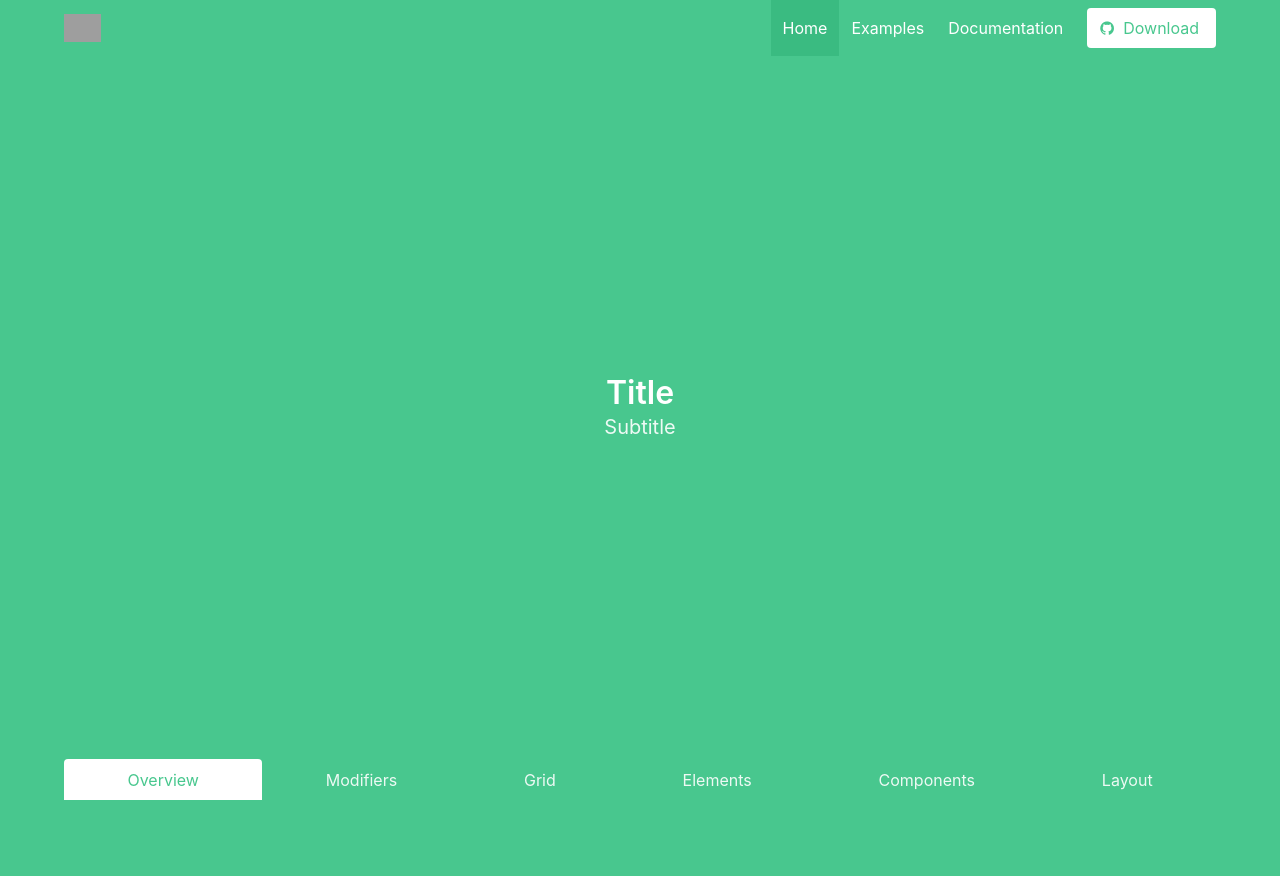
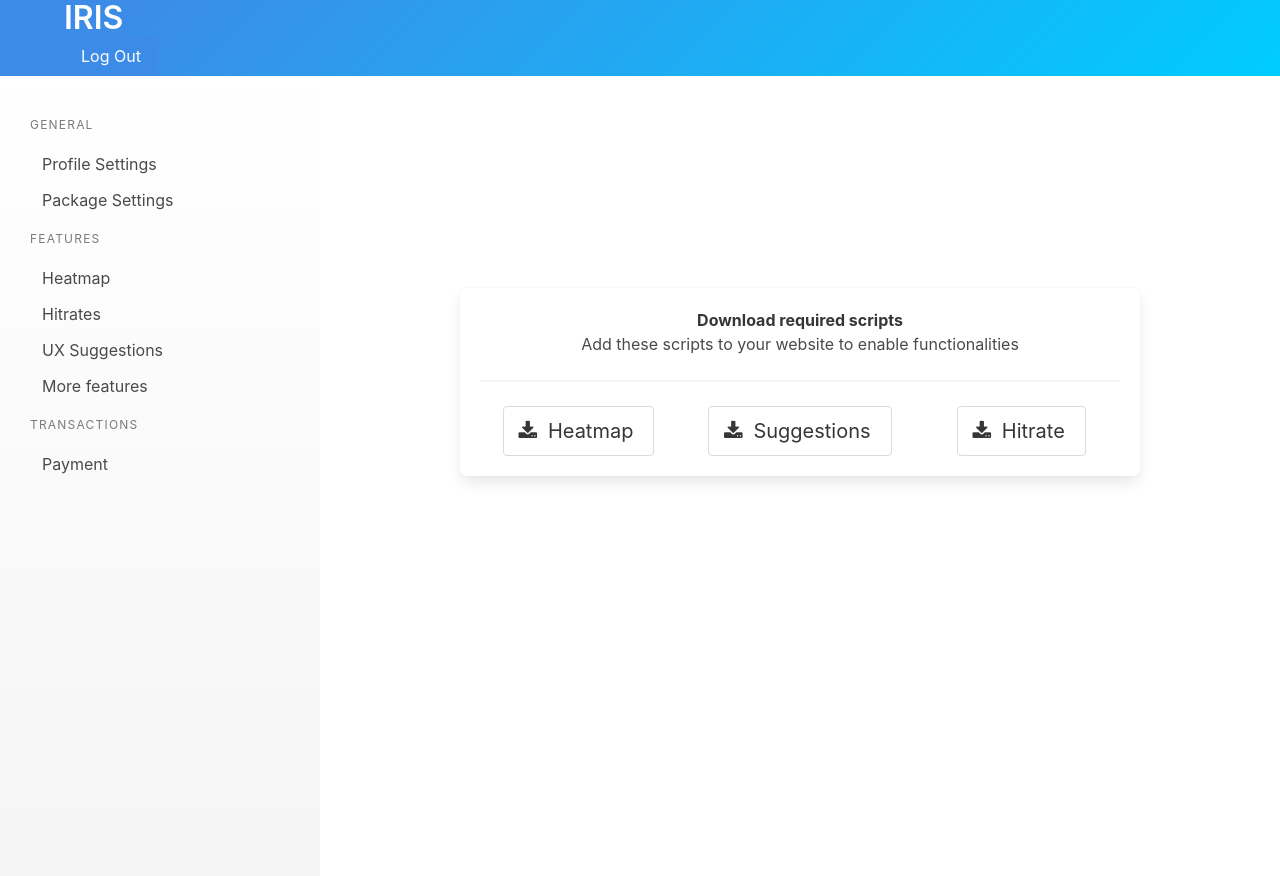
Before and after one commit to kashyap07/ux-design-tool, a Python web app: template views/dashboard.html in a window 1280 px wide. Before the commit the page ends 800 px from the top, so only its background shows below. Run offline with Jinja, Linux system fonts and the light colour scheme; the template is opened without the code that fills it, so the values that code supplies are empty; some libraries are stand-ins or nearby versions; grey boxes are pictures that could not be loaded.

Commit message:
Added basic dashboard structure
wip styling to be remade with sass

```diff
--- a/assets/css/styles.css
+++ b/assets/css/styles.css
@@ -45,3 +45,30 @@ a {
 a.nav-item.is-tab, a.nav-item.is-tab.is-active, h1.title, h2.subtitle {
 	color: white;
 }
+
+h1.title.is-black {
+	color: black;
+}
+
+#side-nav {
+	background-image: -webkit-linear-gradient(bottom, whitesmoke, white);
+	min-height: 100vh;
+}
+
+.no-padding {
+	padding-top: 12px;
+	padding-left: 12px;
+	padding-right: 12px;
+	padding-bottom: 12px;
+}
+
+div#side-nav.column.is-3-desktop.is-3-tablet.is-12-mobile {
+	padding-top: 40px;
+	padding-left: 30px;
+}
+
+#box-thingy {
+	margin-top: 25vh;
+	margin-left: 10vw;
+	margin-right: 10vw;
+}
--- a/views/dashboard.html
+++ b/views/dashboard.html
@@ -10,72 +10,102 @@
 		<link rel="stylesheet" href="../assets/css/styles.css">
 	</head>
 	<body>
-		<section class="hero is-success is-fullheight">
-			<!-- Hero head: will stick at the top -->
-			<div class="hero-head">
-			  <header class="navbar">
+		<section class="hero">
+			<div class="hero-head nav-hero">
+				<header class="nav">
 					<div class="container">
-				  <div class="navbar-brand">
-					<a class="navbar-item">
-					  <img src="http://bulma.io/images/bulma-type-white.png" alt="Logo">
+						<div class="nav-left">
+							<a class="nav-item">
+								<h1 class="title">
+									<strong>IRIS</strong>
+								</h1>
 							</a>
-					<span class="navbar-burger burger" data-target="navbarMenuHeroC">
+						</div>
+						<span class="nav-toggle">
 							<span></span>
 							<span></span>
 							<span></span>
 						</span>
+						<div class="nav-right nav-menu">
+							<span class="nav-item">
+								<div class="field is-grouped">
+									<p class="control">
+										<a class="button is-primary">
+											Log Out
+										</a>
+									</p>
 								</div>
-				  <div id="navbarMenuHeroC" class="navbar-menu">
-					<div class="navbar-end">
-					  <a class="navbar-item is-active">
-						Home
-					  </a>
-					  <a class="navbar-item">
-						Examples
-					  </a>
-					  <a class="navbar-item">
-						Documentation
-					  </a>
-					  <span class="navbar-item">
-						<a class="button is-success is-inverted">
-						  <span class="icon">
-							<i class="fa fa-github"></i>
 							</span>
-						  <span>Download</span>
-						</a>
-					  </span>
-					</div>
 						</div>
 					</div>
 				</header>
 			</div>
 
-			<!-- Hero content: will be in the middle -->
-			<div class="hero-body">
-			  <div class="container has-text-centered">
-				<h1 class="title">
-				  Title
-				</h1>
-				<h2 class="subtitle">
-				  Subtitle
-				</h2>
+			<div class="section no-padding">
+				<div class="columns">
+					<div class="column is-3-desktop is-3-tablet is-12-mobile" id="side-nav">
+						<aside class="menu">
+							<p class="menu-label">
+								General
+							</p>
+							<ul class="menu-list">
+								<li><a>Profile Settings</a></li>
+								<li><a>Package Settings</a></li>
+							</ul>
+							<p class="menu-label">
+								Features
+							</p>
+							<ul class="menu-list">
+								<li><a>Heatmap</a></li>
+								<li><a>Hitrates</a></li>
+								<li><a>UX Suggestions</a></li>
+								<li><a>More features</a></li>
+							</ul>
+							<p class="menu-label">
+								Transactions
+							</p>
+							<ul class="menu-list">
+								<li><a>Payment</a></li>
+							</ul>
+						</aside>
+					</div>
+					<div class="column has-text-centered">
+						<div class="box" id="box-thingy">
+							<p>
+								<strong>Download required scripts</strong>
+								<br>
+								Add these scripts to your website to enable functionalities
+							</p>
+							<hr>
+							<div class="columns has-text-centered">
+								<div class="column is-4-desktop is-12-mobile">
+									<a class="button is-medium">
+										<span class="icon is-medium">
+											<i class="fa fa-download"></i>
+										</span>
+										<span>Heatmap</span>
+									</a>
+								</div>
+								<div class="column is-4-desktop is-12-mobile">
+									<a class="button is-medium">
+										<span class="icon is-medium">
+											<i class="fa fa-download"></i>
+										</span>
+										<span>Suggestions</span>
+									</a>
+								</div>
+								<div class="column is-4-desktop is-12-mobile">
+									<a class="button is-medium">
+										<span class="icon is-medium">
+											<i class="fa fa-download"></i>
+										</span>
+										<span>Hitrate</span>
+									</a>
 								</div>
 							</div>
-
-			<!-- Hero footer: will stick at the bottom -->
-			<div class="hero-foot">
-			  <nav class="tabs is-boxed is-fullwidth">
-				<div class="container">
-				  <ul>
-					<li class="is-active"><a>Overview</a></li>
-					<li><a>Modifiers</a></li>
-					<li><a>Grid</a></li>
-					<li><a>Elements</a></li>
-					<li><a>Components</a></li>
-					<li><a>Layout</a></li>
-				  </ul>
 						</div>
-			  </nav>
+					</div>
+				</div>
 			</div>
 		</section>
 		<script src="https://ajax.googleapis.com/ajax/libs/jquery/1.12.4/jquery.min.js"></script>
--- a/views/index.html
+++ b/views/index.html
@@ -17,7 +17,7 @@
 						<div class="nav-left">
 							<a class="nav-item">
 								<h1 class="title">
-									IRIS
+									<strong>IRIS</strong>
 								</h1>
 							</a>
 						</div>
@@ -51,6 +51,7 @@
 									</p>
 								</div>
 							</span>
+						</div>
 					</div>
     			</header>
 			</div>
```
Lines whose indentation alone changed are shown as unchanged.
